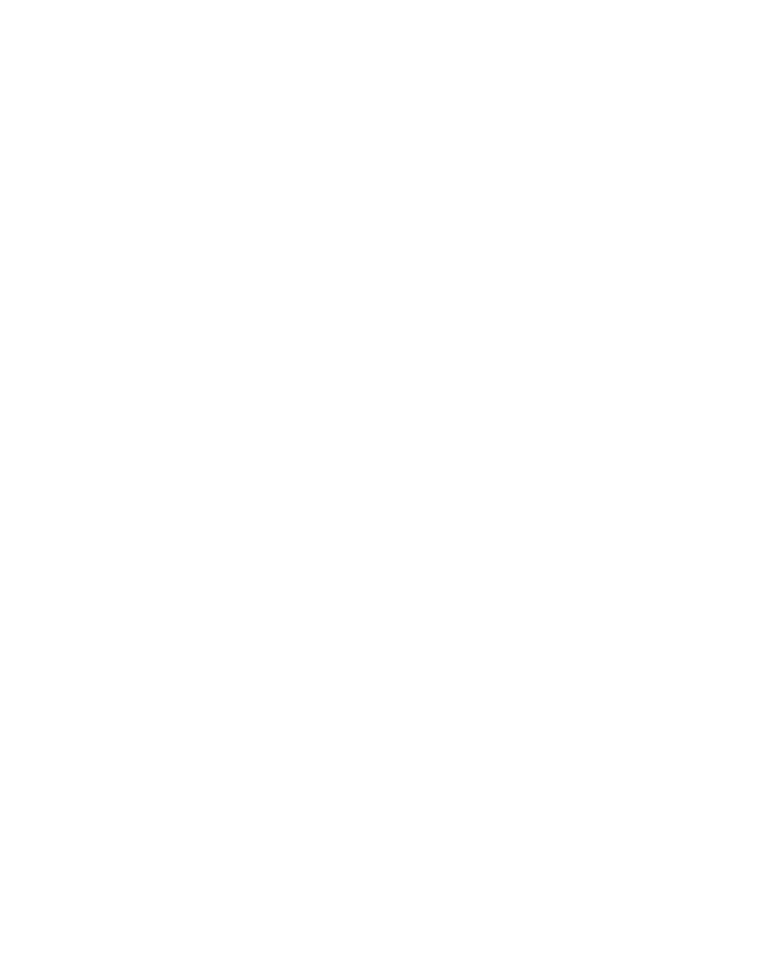
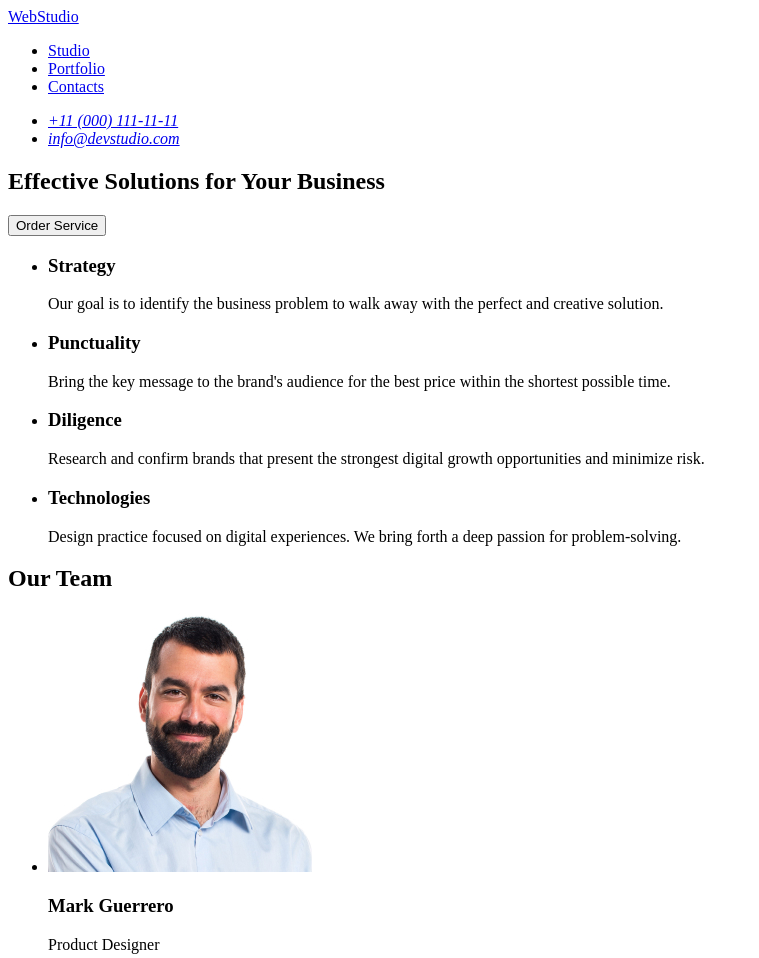
Before and after one commit to yulavakula/goit-markup-hw-01, a plain HTML site: page index.html in a window 1280 px wide. Shown: the top 958 px of the page, without its empty margins (0-759 px from the left). Before the commit the page ends 800 px from the top, so only its background shows below. Drawn offline with Linux system fonts and the light colour scheme.

Commit message:
update index.html

```diff
--- a/index.html
+++ b/index.html
@@ -2,10 +2,84 @@
 <html lang="en">
 <head>
     <meta charset="UTF-8">
-    <meta name="viewport" content="width=device-width, initial-scale=1.0">
+    <meta name="viewport" content="width=>, initial-scale=1.0">
     <title>Document</title>
 </head>
 <body>
 
+    <header>
+        <nav>
+            <a href="index.html">WebStudio</a>
+            <ul>
+                <li><a href="index.html">Studio</a></li>
+                <li><a href="index.html">Portfolio</a></li>
+                <li><a href="index.html">Contacts</a></li>
+            </ul>
+        </nav>
+        <address>
+            <ul>
+                <li><a href="tel:+110001111111">+11 (000) 111-11-11</a></li>
+                <li><a href="mailto:info@devstudio.com">info@devstudio.com</a></li>
+            </ul>
+        </address>
+    </header>
+    <main>
+        <section>
+            <h1>Effective Solutions for Your Business</h1>
+            <button type="button">Order Service</button>
+        </section>
+        <section>
+            <ul>
+                <li>
+                    <h3>Strategy</h3>
+                    <p>Our goal is to identify the business
+                        problem to walk away with the perfect and creative solution. </p>
+                </li>
+                <li>
+                    <h3>Punctuality</h3>
+                    <p>Bring the key message to the brand's audience for the best price within the shortest possible time.</p>
+                </li>
+                <li>
+                    <h3>Diligence</h3>
+                    <p>Research and confirm brands that present the strongest digital growth opportunities and minimize risk.</p>
+                </li>
+                <li>
+                    <h3>Technologies</h3>
+                    <p>Design practice focused on digital experiences. We bring forth a deep passion for problem-solving.</p>
+                </li>
+            </ul>
+        </section>
+        <section>
+            <h2>Our Team</h2>
+            <ul>
+                <li>
+                   <img src="./img/img.jpg" alt="man" width="264" height="260"/>
+                   <h3>Mark Guerrero</h3>
+                   <p>Product Designer</p>
+                </li>
+                <li>
+                    <img src="./img/img (1).jpg" alt="man" width="264" height="260"/>
+                    <h3>Tom Ford</h3>
+                    <p>Frontend Developer</p>
+                </li>
+                <li>
+                    <img src="./img/img (2).jpg" alt="girl" width="264" height="260"/>
+                    <h3>Camila Garci</h3>
+                    <p>Marketing</p>
+                </li>
+                <li>
+                    <img src="./img/img (3).jpg" alt="man" width="264" height="260"/>
+                    <h3>Daniel Wilson</h3>
+                     <p>UI Designer</p>
+                </li>
+            </ul>
+        </section>
+
+    </main>
+    <footer>
+        <a href="index.html">WebStudio</a>
+        <p>Increase the flow of customers and sales for your business with digital marketing & growth solutions.</p>
+    </footer>
+
 </body>
 </html>
```
Also changed, not shown: img/img (1).jpg (added), img/img (2).jpg (added), img/img (3).jpg (added), img/img.jpg (added).
